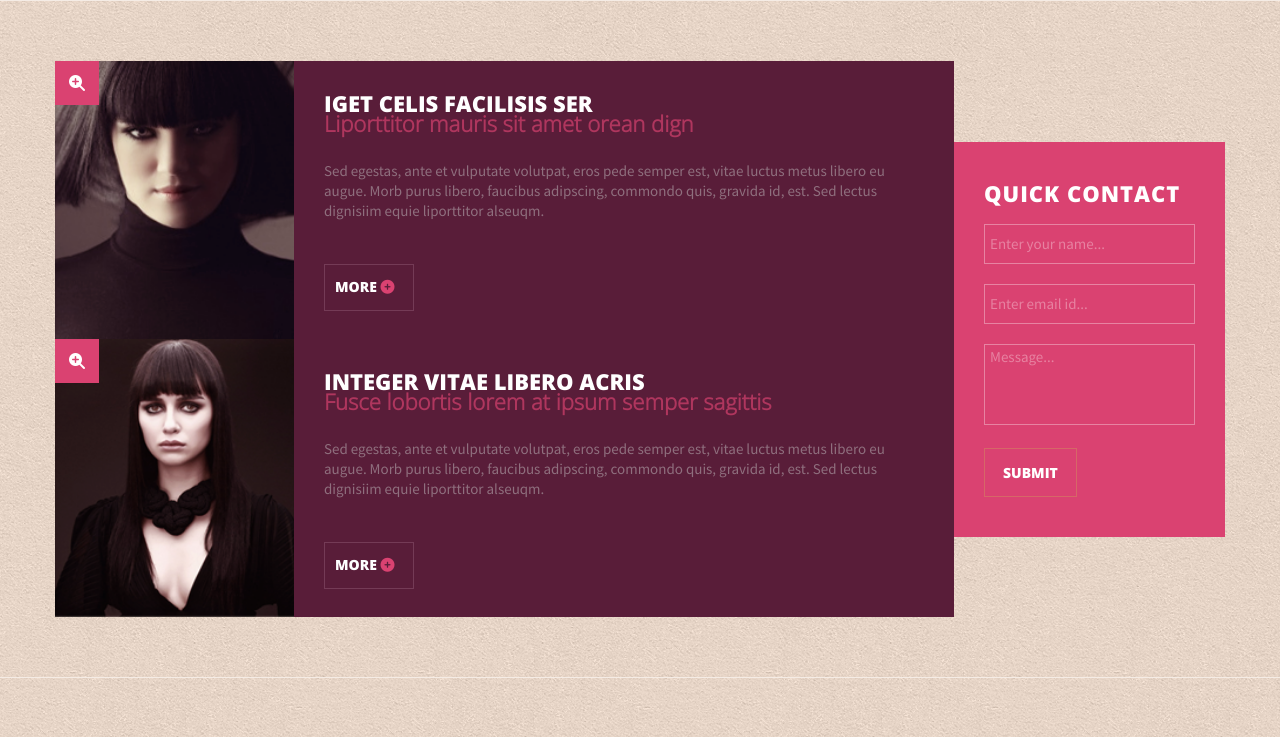
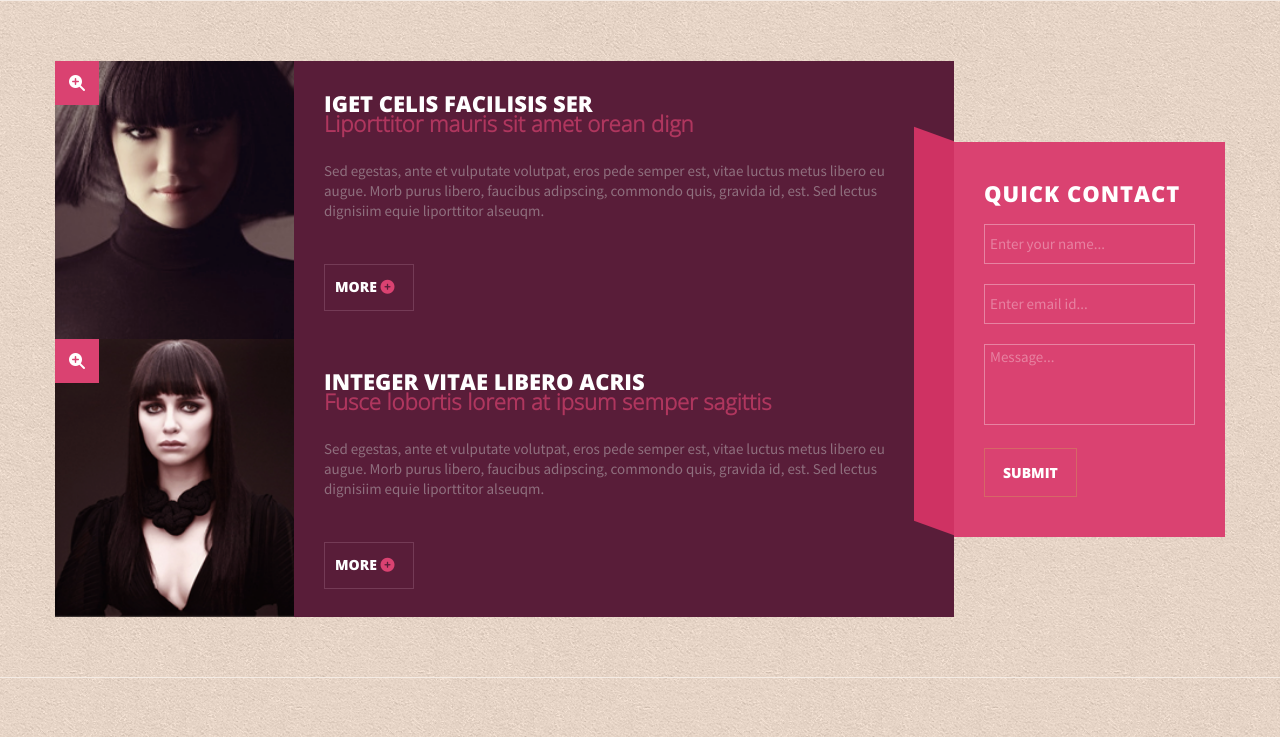
Before and after one commit to SergeiWal/ITechArtStudentsLab, a plain HTML site: page task1/index.html in a window 1280 px wide. Shown: the part 751-1488 px from the top of the page. Drawn offline with Linux system fonts and the light colour scheme.

Commit message:
...commit...

```diff
--- a/task1/css/styles.css
+++ b/task1/css/styles.css
@@ -515,10 +515,29 @@ i {
 }
 
 /*----FORM-----*/
+.form_fields {
+  display: flex;
+}
+
+.form_container {
+  align-self: center;
+  display: flex;
+  flex-direction: row;
+  margin-left: -40px;
+}
+
 .form {
   align-self: center;
   background: #da4271;
   padding: 40px 30px;
+}
+
+.pre_form {
+  width: 40px;
+  background: #cf3263;
+  transform: skewY(20deg);
+  margin-bottom: 9px;
+  margin-top: -8px;
 }
 
 .form_title {
--- a/task1/index.html
+++ b/task1/index.html
@@ -140,7 +140,10 @@
                   </div>
                 </div>
               </div>
+              <div class="form_container">
+                <div class="pre_form"></div>
               <div class="form_fields form">
+                  <form>
                     <h3 class="form_title">QUICK CONTACT</h3>
                     <div class="form_item form_name">
                       <input
@@ -166,7 +169,9 @@
                       ></textarea>
                     </div>
                     <button class="form_submit" type="submit">SUBMIT</button>
-                <form></form>
+                  </form>
+                </div>
+              </div>
               </div>
             </div>
           </div>
```
Lines whose indentation alone changed are shown as unchanged.
